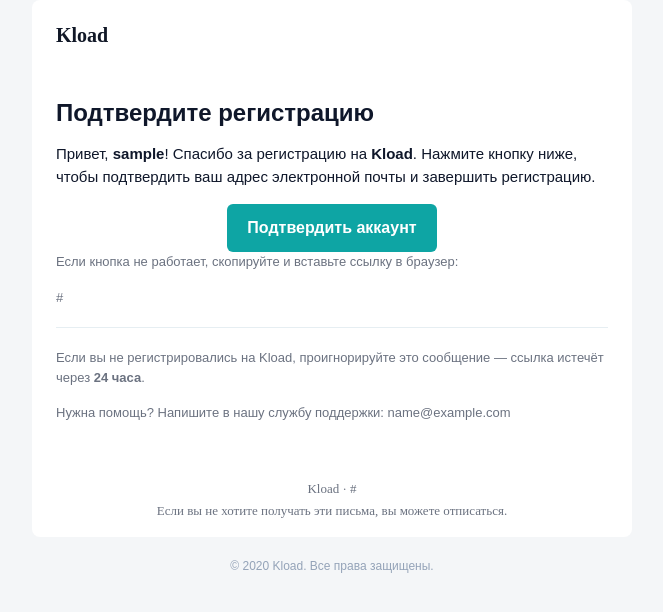
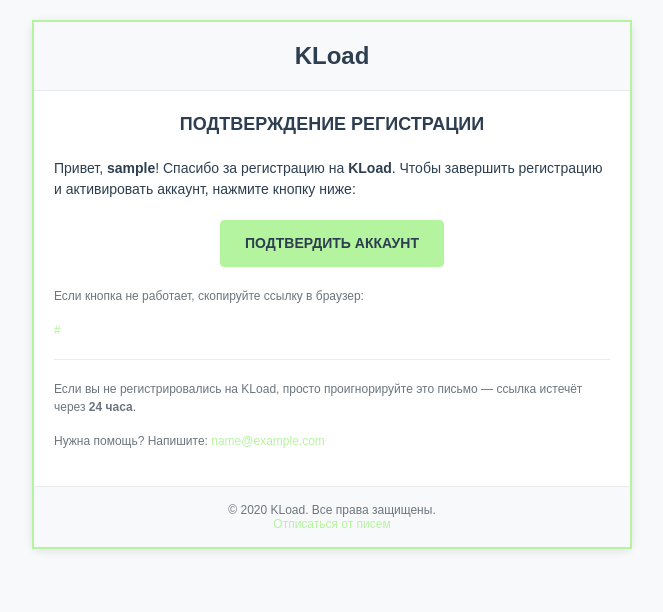
Before and after one commit to Weit145/site_bit_loader, a Python web app: template app/templates/pod_reg.html in a window 1280 px wide. Shown: the top 612 px of the page, without its empty margins (308-971 px from the left). Run offline with Jinja, Linux system fonts and the light colour scheme; the template is opened without the code that fills it: most values are stand-ins (such as "Sample title", 1, 10 or a date in 2020).

Commit message:
Html email

```diff
--- a/app/templates/pod_reg.html
+++ b/app/templates/pod_reg.html
@@ -1,110 +1,127 @@
 <!doctype html>
-<html lang="en">
+<html lang="ru">
 <head>
 <meta charset="utf-8">
 <meta name="viewport" content="width=device-width,initial-scale=1">
-    <title>Kload — Подтверждение регистрации</title>
+<title>KLoad — Подтверждение регистрации</title>
 <style>
-        /* Email-safe CSS (limited) */
-        body { margin:0; padding:0; background-color:#f4f6f8; }
-        table { border-collapse:collapse; }
-        img { border:0; display:block; }
-        .wrapper { width:100%; table-layout:fixed; background-color:#f4f6f8; padding-bottom:40px; }
-        .main { background-color:#ffffff; margin:0 auto; width:100%; max-width:600px; border-radius:8px; overflow:hidden; }
-        .header { padding:24px; text-align:left; }
-        .logo { font-weight:700; font-size:20px; color:#111827; text-decoration:none; }
-        .preheader { display:none !important; visibility:hidden; opacity:0; height:0; width:0; }
-        .content { padding:24px; font-family:Arial, sans-serif; color:#0f172a; line-height:1.5; }
-        h1 { margin:0 0 12px 0; font-size:24px; }
-        p { margin:0 0 16px 0; font-size:15px; }
-        .button-wrap { padding:8px 24px 24px 24px; }
-        .btn { display:inline-block; background-color:#0ea5a4; color:#ffffff; text-decoration:none; font-weight:600; padding:12px 20px; border-radius:6px; }
-        .small { font-size:13px; color:#6b7280; }
-        .footer { padding:18px 24px; font-size:13px; color:#94a3b8; text-align:center; }
-        .muted-link { color:#6b7280; text-decoration:none; }
+    body {
+        margin:0;
+        padding:0;
+        background-color:#f8f9fa;
+        font-family: Arial, sans-serif;
+        color:#2c3e50;
+    }
+    table { border-collapse:collapse; width:100%; }
+    .wrapper {
+        width:100%;
+        table-layout:fixed;
+        background-color:#f8f9fa;
+        padding:20px 0;
+    }
+    .main {
+        background-color:#ffffff;
+        margin:0 auto;
+        width:100%;
+        max-width:600px;
+        border:2px solid #B5F49E;
+        border-radius:8px;
+        box-shadow: 0 2px 10px rgba(0,0,0,0.1);
+    }
+    .header {
+        padding:20px;
+        text-align:center;
+        font-size:24px;
+        color:#2c3e50;
+        font-weight:bold;
+        border-bottom: 1px solid #e9ecef;
+        background-color: #f8f9fa;
+    }
+    .content {
+        padding:20px;
+        font-size:14px;
+        line-height:1.5;
+        background-color: #ffffff;
+    }
+    h1 {
+        margin:0 0 20px 0;
+        font-size:18px;
+        color:#2c3e50;
+        text-align:center;
+        font-weight:bold;
+    }
+    p { margin:0 0 16px 0; }
+    .btn {
+        display:inline-block;
+        background-color:#B5F49E;
+        color:#2c3e50;
+        text-decoration:none;
+        font-weight:bold;
+        padding:12px 24px;
+        border:1px solid #B5F49E;
+        border-radius:4px;
+        font-size:14px;
+        text-align:center;
+    }
+    .small { font-size:12px; color:#6c757d; }
+    .footer {
+        padding:16px 20px;
+        font-size:12px;
+        color:#6c757d;
+        text-align:center;
+        border-top: 1px solid #e9ecef;
+        background-color: #f8f9fa;
+    }
+    .highlight { color: #2c3e50; font-weight:bold; }
+    a { color: #B5F49E; text-decoration:none; }
+    a:hover { color: #8ed876; text-decoration:underline; }
+
+    /* Email client compatibility */
+    .mobile-full { width:100% !important; }
+
     @media (max-width:480px) {
-            .content { padding:18px; }
-            .header { padding:18px; }
-            .button-wrap { padding:12px 18px 18px 18px; }
+        .content { padding:16px; }
+        .header { padding:16px; font-size:20px; }
+        h1 { font-size:16px; }
+        .btn { font-size:12px; padding:10px 20px; }
     }
 </style>
 </head>
 <body>
-    <!-- Preheader text: shown in inbox preview (keep short) -->
-    <div class="preheader">Подтвердите ваш аккаунт на Kload, чтобы завершить регистрацию.</div>
+<div class="wrapper">
+    <table class="main" cellpadding="0" cellspacing="0" align="center">
+        <tr>
+            <td class="header">KLoad</td>
+        </tr>
+        <tr>
+            <td class="content">
+                <h1>ПОДТВЕРЖДЕНИЕ РЕГИСТРАЦИИ</h1>
+                <p>Привет, <strong class="highlight">{{username}}</strong>! Спасибо за регистрацию на <strong class="highlight">KLoad</strong>. Чтобы завершить регистрацию и активировать аккаунт, нажмите кнопку ниже:</p>
 
-    <table class="wrapper" width="100%" cellpadding="0" cellspacing="0" role="presentation">
+                <table width="100%" cellpadding="0" cellspacing="0" style="margin:20px 0;">
                     <tr>
                         <td align="center">
-            <table class="main" cellpadding="0" cellspacing="0" role="presentation">
-
-            <!-- Header -->
-            <tr>
-                <td class="header">
-                <a href="{{site_url}}" class="logo">Kload</a>
-                </td>
-            </tr>
-
-            <!-- Body -->
-            <tr>
-                <td class="content">
-                <h1>Подтвердите регистрацию</h1>
-                <p>Привет, <strong>{{username}}</strong>! Спасибо за регистрацию на <strong>Kload</strong>. Нажмите кнопку ниже, чтобы подтвердить ваш адрес электронной почты и завершить регистрацию.</p>
-
-                <table width="100%" cellpadding="0" cellspacing="0" role="presentation" class="button-wrap">
-                    <tr>
-                    <td align="center">
-                        <a href="{{confirm_url}}" class="btn" target="_blank" rel="noopener">Подтвердить аккаунт</a>
+                            <a href="{{confirm_url}}" class="btn" target="_blank" rel="noopener">ПОДТВЕРДИТЬ АККАУНТ</a>
                         </td>
                     </tr>
                 </table>
 
-                <p class="small">Если кнопка не работает, скопируйте и вставьте ссылку в браузер:</p>
-                <p class="small"><a href="{{confirm_url}}" class="muted-link">{{confirm_url}}</a></p>
+                <p class="small">Если кнопка не работает, скопируйте ссылку в браузер:</p>
+                <p class="small"><a href="{{confirm_url}}">{{confirm_url}}</a></p>
 
-                <hr style="border:none;border-top:1px solid #e6eef2;margin:20px 0;" />
+                <hr style="border:none;border-top:1px solid #e9ecef;margin:20px 0;" />
 
-                <p class="small">Если вы не регистрировались на Kload, проигнорируйте это сообщение — ссылка истечёт через <strong>24 часа</strong>.</p>
-
-                <p class="small">Нужна помощь? Напишите в нашу службу поддержки: <a href="mailto:{{support_email}}" class="muted-link">{{support_email}}</a></p>
+                <p class="small">Если вы не регистрировались на KLoad, просто проигнорируйте это письмо — ссылка истечёт через <strong>24 часа</strong>.</p>
+                <p class="small">Нужна помощь? Напишите: <a href="mailto:{{support_email}}">{{support_email}}</a></p>
             </td>
         </tr>
-
-            <!-- Footer inside card -->
         <tr>
             <td class="footer">
-                <div class="small">Kload · <a href="{{site_url}}" class="muted-link">{{site_url}}</a></div>
-                <div class="small" style="margin-top:6px;">Если вы не хотите получать эти письма, вы можете <a href="{{unsubscribe_url}}" class="muted-link">отписаться</a>.</div>
-                </td>
-            </tr>
-
-            </table>
-
-            <!-- Outside footer -->
-            <table width="100%" cellpadding="0" cellspacing="0" role="presentation" style="max-width:600px;margin:14px auto 0;">
-            <tr>
-                <td style="text-align:center;font-family:Arial, sans-serif;font-size:12px;color:#94a3b8;padding:8px 12px;">
-                © {{year}} Kload. Все права защищены.
+                © {{year}} KLoad. Все права защищены.<br>
+                <a href="{{unsubscribe_url}}">Отписаться от писем</a>
             </td>
         </tr>
     </table>
-
-        </td>
-        </tr>
-    </table>
-
-    <!-- Plain-text fallback for clients that ignore HTML (for copy/paste) -->
-    <!--
-    Subject: Подтвердите регистрацию на Kload
-
-    Привет, {{username}}!
-
-    Спасибо за регистрацию на Kload. Чтобы подтвердить ваш адрес электронной почты и завершить регистрацию, откройте ссылку:
-    {{confirm_url}}
-
-    Если вы не регистрировались, проигнорируйте это письмо.
-
-    Поддержка: {{support_email}}
-  -->
+</div>
 </body>
 </html>
```
Also changed, not shown: app/db.sqlite3. Lines whose indentation alone changed are shown as unchanged.
